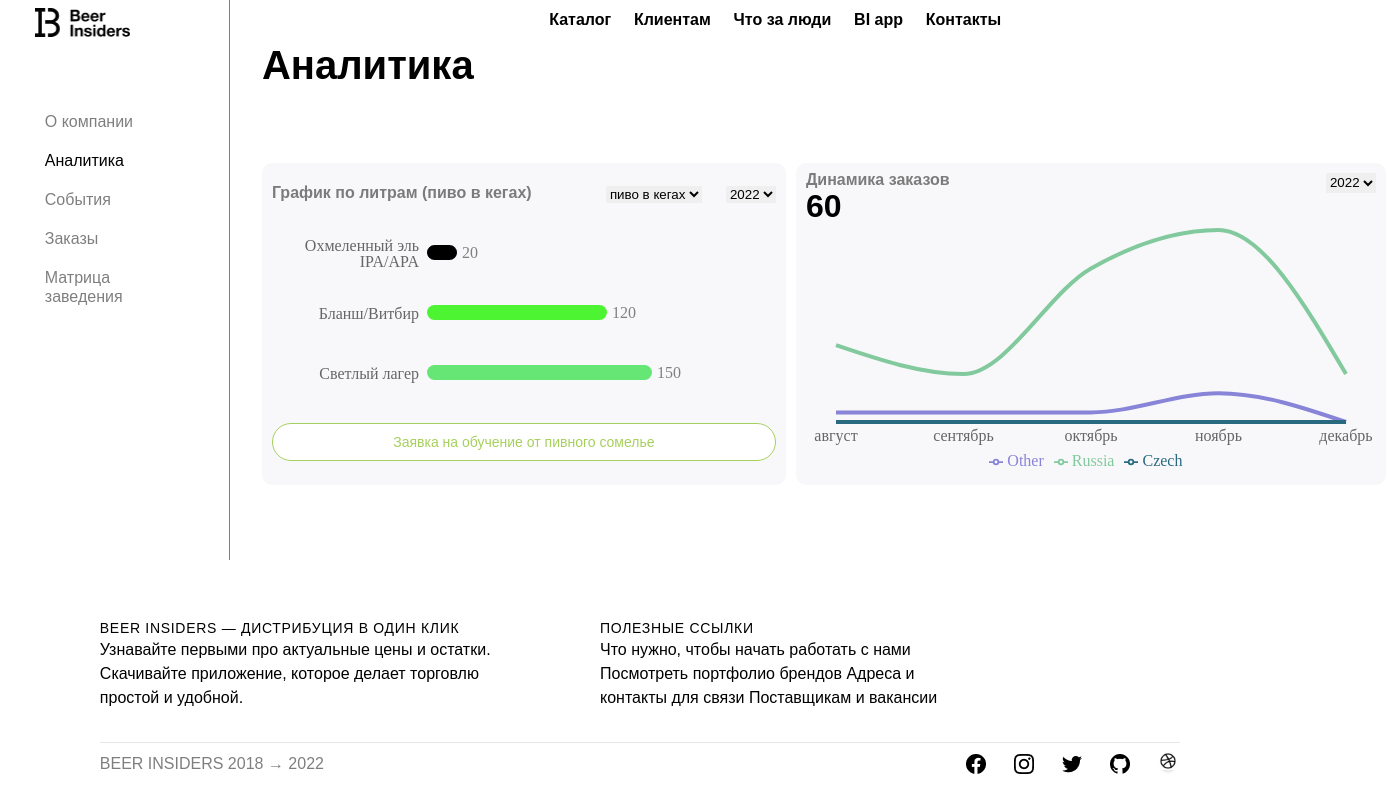
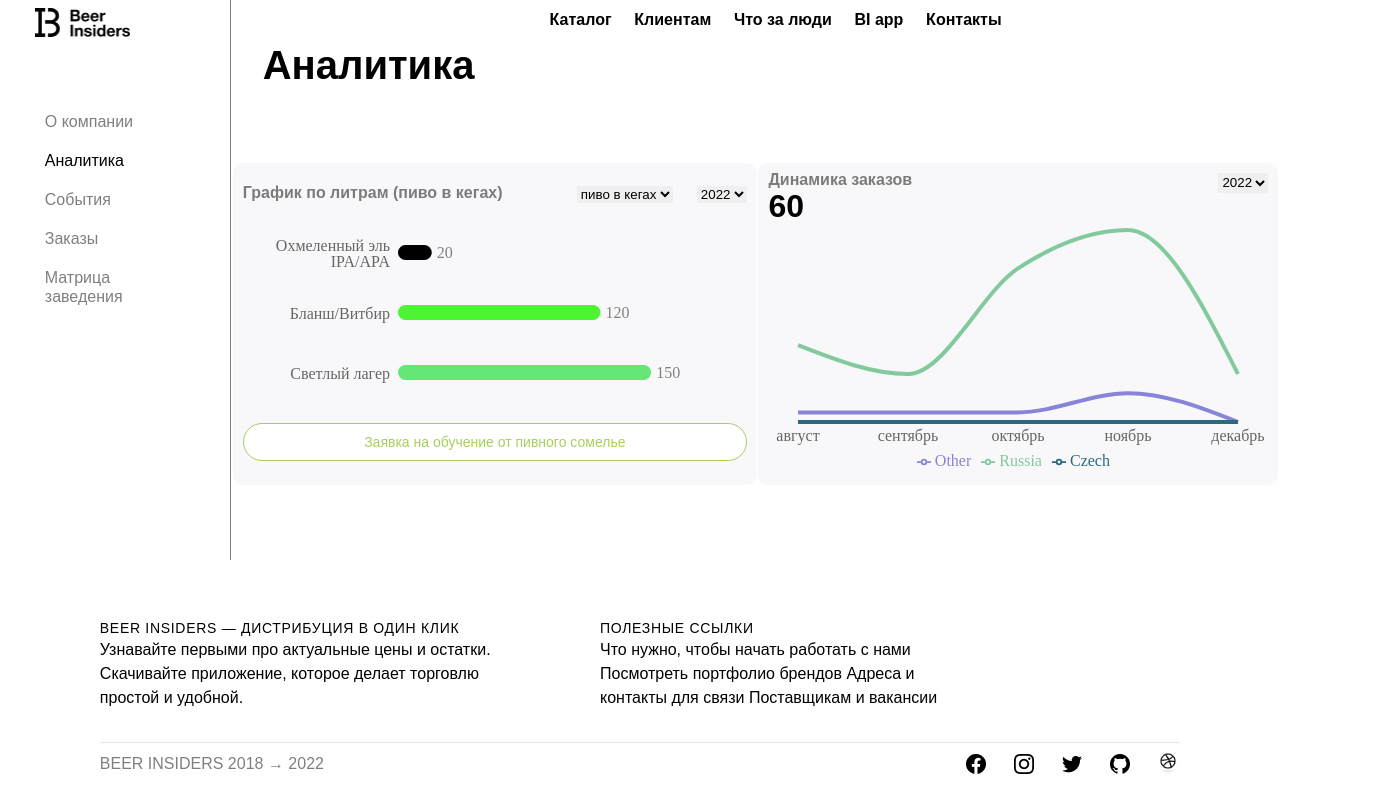
Before and after one commit to kirryya/beer-insiders, a React (Create React App) app: page / in a window 1280 px wide. Shown: the whole page, 1386 px wide, since content can reach past the window. Built offline with nearby package versions, Linux system fonts and the light colour scheme.

Commit message:
refactoring

```diff
--- a/src/components/Charts/LitresByTypeChart/LitresBarChart/LitresBarChart.tsx
+++ b/src/components/Charts/LitresByTypeChart/LitresBarChart/LitresBarChart.tsx
@@ -24,7 +24,6 @@ export const LitresBarChart = ({ data }: ChartType): ReturnComponentType => {
             fill={color}
             barSize={15}
             radius={10}
-            style={{ padding: '20px' }}
             stackId="a"
           >
             <LabelList dataKey={name} position="right" />
@@ -37,7 +36,7 @@ export const LitresBarChart = ({ data }: ChartType): ReturnComponentType => {
   return (
     <BarChart
       layout="vertical"
-      width={420}
+      width={450}
       height={200}
       data={data}
       margin={{
--- a/src/components/Charts/ProductsCountChart/ProductLineChart/ProductLineChart.tsx
+++ b/src/components/Charts/ProductsCountChart/ProductLineChart/ProductLineChart.tsx
@@ -19,7 +19,7 @@ type DataType = {
 export const ProductLineChart = ({ data }: ProductLineChartType): ReturnComponentType => {
   return (
     <LineChart
-      width={570}
+      width={500}
       height={250}
       data={data}
       margin={{ top: 5, right: 30, left: 30, bottom: 5 }}
--- a/src/components/Charts/ProductsCountChart/productsCountChart.scss
+++ b/src/components/Charts/ProductsCountChart/productsCountChart.scss
@@ -7,5 +7,4 @@
   background-color: #f8f8fa;
   border-radius: 10px;
   padding: 10px;
-  margin-left: 10px;
 }
--- a/src/components/Charts/charts.scss
+++ b/src/components/Charts/charts.scss
@@ -13,11 +13,11 @@ main {
 
   .analytics-data {
     margin-top: 7%;
-    margin-left: 3%;
-    width: 85%;
+    width: 100%;
     height: 100%;
     display: flex;
     justify-content: space-evenly;
+    flex-wrap: wrap;
   }
 
   .error {
--- a/src/components/Footer/Footer.tsx
+++ b/src/components/Footer/Footer.tsx
@@ -5,7 +5,7 @@ import github from 'assets/github.jpg';
 import instagram from 'assets/instagram.jpg';
 import nba from 'assets/nba.jpg';
 import twitter from 'assets/twitter.jpg';
-import { ReturnComponentType } from 'common/types';
+import { ReturnComponentType } from 'common';
 
 import './footer.scss';
 
--- a/src/components/Header/Header.tsx
+++ b/src/components/Header/Header.tsx
@@ -1,6 +1,6 @@
 import React from 'react';
 
-import { ReturnComponentType } from 'common/types';
+import { ReturnComponentType } from 'common';
 
 import './header.scss';
 
--- a/src/components/Information/Information.tsx
+++ b/src/components/Information/Information.tsx
@@ -1,6 +1,6 @@
 import React from 'react';
 
-import { ReturnComponentType } from 'common/types';
+import { ReturnComponentType } from 'common';
 
 import './information.scss';
 
--- a/src/components/SideBar/SideBar.tsx
+++ b/src/components/SideBar/SideBar.tsx
@@ -1,7 +1,7 @@
 import React from 'react';
 
 import logo from 'assets/logo.jpg';
-import { ReturnComponentType } from 'common/types';
+import { ReturnComponentType } from 'common';
 
 import './sideBar.scss';
 
```
